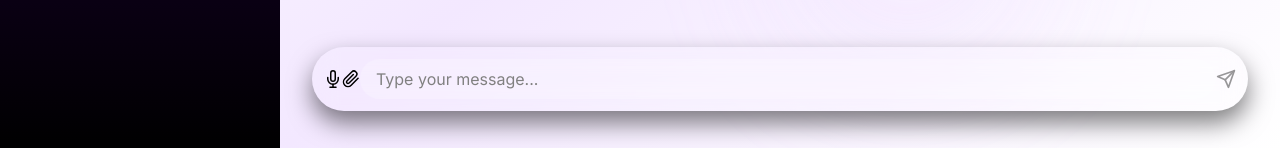
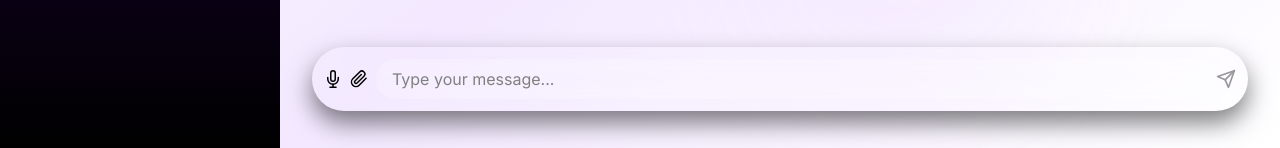
Before and after one commit to chaywen/retail-chatbot, a React (Create React App) app: page / in a window 1280 px wide. Shown: the part 649-797 px from the top of the page. Built offline with nearby package versions, Linux system fonts and the light colour scheme.

Commit message:
Update input.css

```diff
--- a/src/components/input.css
+++ b/src/components/input.css
@@ -24,18 +24,18 @@
   color: gray;
 }
 
-.send-button {
+.icon-button {
   background: transparent;
   border: none;
   color: black;
+  margin-right: 0.5rem;
   cursor: pointer;
   transition: transform 0.2s ease;
 }
 
-.send-button:hover {
+.icon-button:hover {
   transform: scale(1.2);
 }
-
 .send-button.disabled {
   opacity: 0.4;
   cursor: not-allowed;
```
